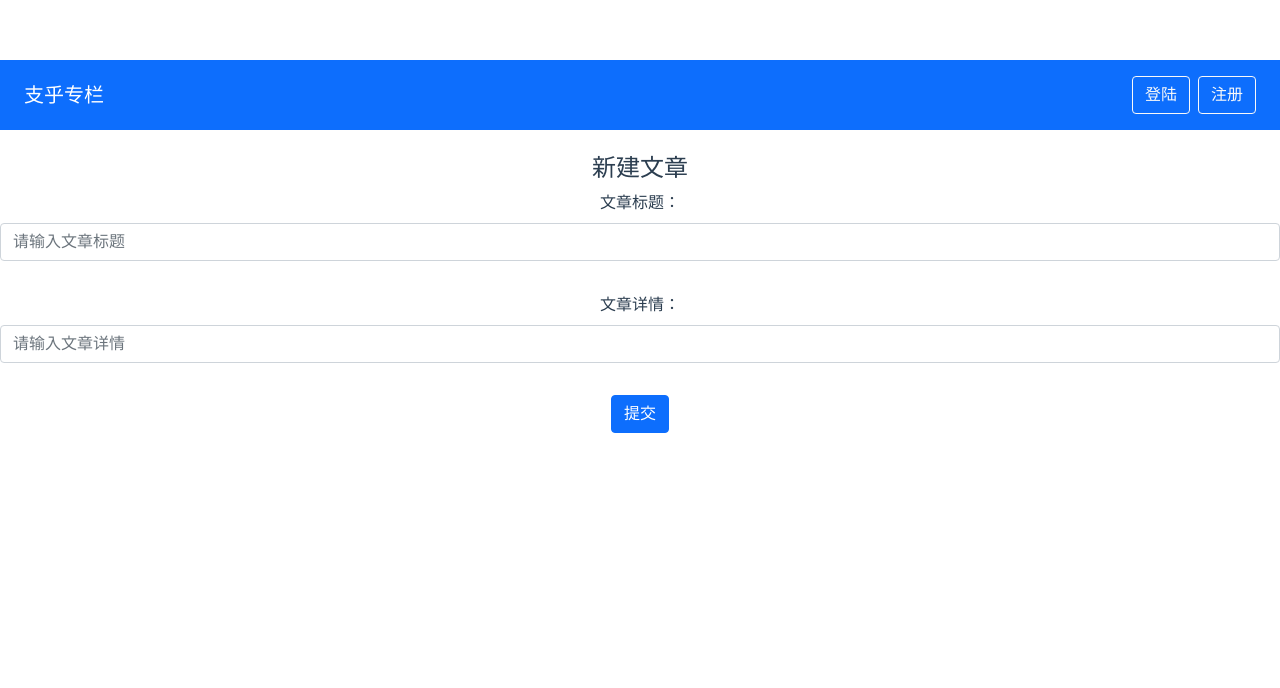
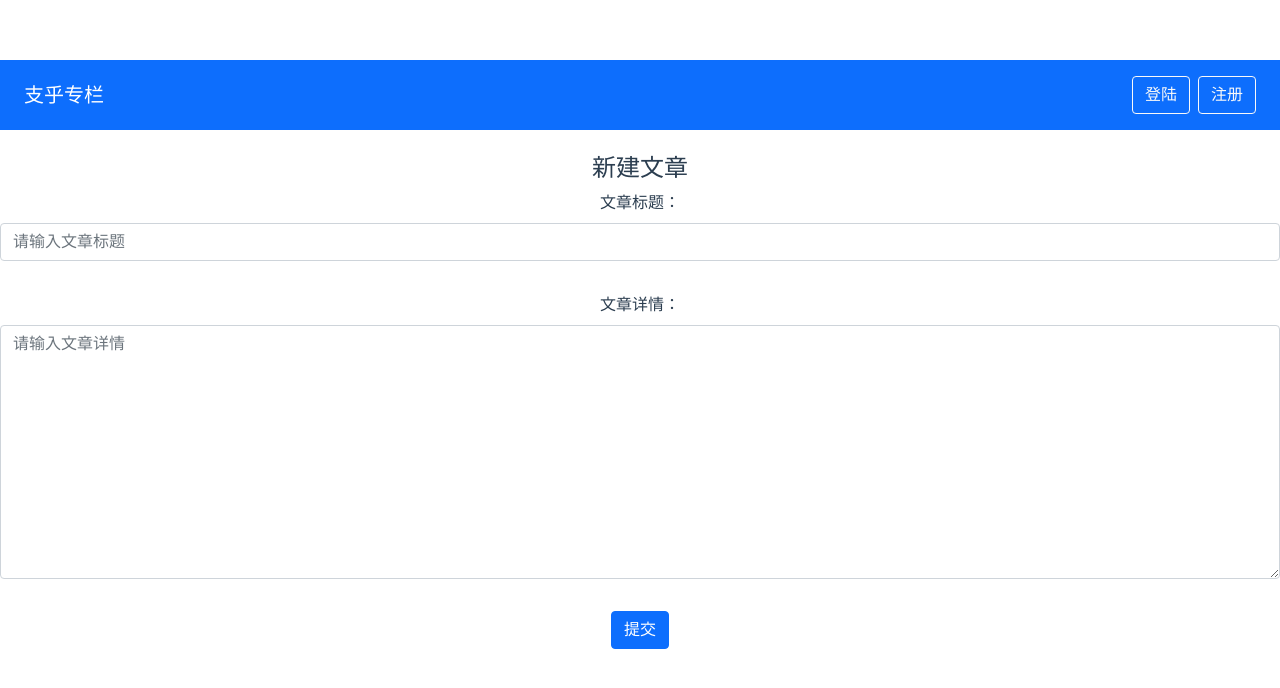
Before and after one commit to waruiiko/zheye, a Vue app in the folder zheye/: page /create in a window 1280 px wide. Shown: the top 688 px of the page. Built offline with nearby package versions, Linux system fonts and the light colour scheme.

Commit message:
textarea

```diff
--- a/zheye/src/components/ValidateInput.vue
+++ b/zheye/src/components/ValidateInput.vue
@@ -1,7 +1,16 @@
 <template>
   <div class="validate-input-container pb-3">
     <input
-      type="text"
+      v-if="tag != 'textarea'"
+      class="form-control"
+      :class="{ 'is-invalid': inputRef.error }"
+      :value="inputRef.val"
+      @blur="validateInput"
+      @input="updateValue"
+      v-bind="$attrs"
+    />
+    <textarea
+      v-else
       class="form-control"
       :class="{ 'is-invalid': inputRef.error }"
       :value="inputRef.val"
@@ -36,11 +45,16 @@ const pwReg = /^(?=.*[A-Za-z])(?=.*\d)[A-Za-z\d]{8,}$/;
 
 // 长度8到10，, 包含大小写数字和特殊字符
 // "^(?=.*[a-z])(?=.*[A-Z])(?=.*\d)(?=.*[@$!%*?&])[A-Za-z\d@$!%*?&]{8,10}$"
+export type TagType = 'input' | 'textarea'
 
 export default defineComponent({
   props: {
     rules: Array as PropType<RulesProp>,
     modelValue: String,
+    tag:{
+      type:String as PropType<TagType>,
+      default:'input'
+    }
   },
   //禁用Attribute继承
   inheritAttrs: false,
--- a/zheye/src/views/CreatePost.vue
+++ b/zheye/src/views/CreatePost.vue
@@ -16,6 +16,7 @@
         <validate-input
           rows="10"
           tag="textarea"
+          type="text"
           placeholder="请输入文章详情"
           :rules="contentRules"
           v-model="contentVal"
```
